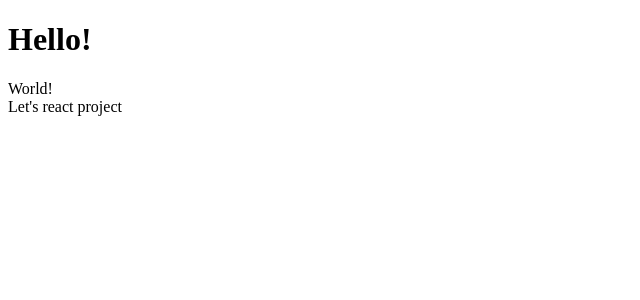
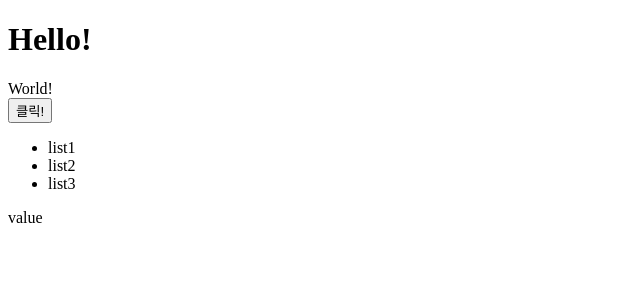
Before and after one commit to seodaeya/react-web-starter, a React (Create React App) app: page / in a window 1280 px wide. Shown: the top 300 px of the page, without its empty margins (0-640 px from the left). Built offline with nearby package versions, Linux system fonts and the light colour scheme.

Commit message:
state, list, click 기능 추가

```diff
--- a/src/App.js
+++ b/src/App.js
@@ -1,13 +1,43 @@
 import React, {Component} from "react";
 import Header from "./components/Header";
+import State from "./components/State";
+import List from "./components/List";
 import Contents from "./components/Contents";
 
 class App extends Component {
+    /**
+     * 생성자: 초기화를 담당한다.
+     *
+     * @param props
+     */
+    constructor(props) {
+        super(props);
+
+        this.state = {
+            key: 'value',
+            list: [
+                { seq: 1, text: 'list1' },
+                { seq: 2, text: 'list2' },
+                { seq: 3, text: 'list3' }
+            ]
+        }
+    }
+
     render() {
         return (
             <div>
                 <Header text='Hello!'></Header>
-            <Contents value={`Let's react project`}></Contents>
+                <State click={() => {
+                    this.setState({
+                        key: 'State 컴포넌트 클릭!'
+                    })
+                }}></State>
+                <List list={this.state.list} click={(seq) => {
+                    this.setState({
+                        key: this.state.list.filter(data => data.seq === seq)[0].text
+                    })
+                }}></List>
+                <Contents value={this.state.key}></Contents>
             </div>
         );
     }
--- /dev/null
+++ b/src/components/List.js
@@ -0,0 +1,17 @@
+import {Component} from "react";
+
+class List extends Component {
+    render() {
+        return (
+            <ul>
+                { this.props.list.map(data => (
+                    <li key={data.seq} onClick={() => {
+                        this.props.click(data.seq);
+                    }} style={{cursor: 'pointer'}}>{data.text}</li>
+                )) }
+            </ul>
+        )
+    }
+}
+
+export default List;
--- /dev/null
+++ b/src/components/State.js
@@ -0,0 +1,11 @@
+import {Component} from "react";
+
+class State extends Component {
+    render() {
+        return (
+            <button onClick={this.props.click}>클릭!</button>
+        )
+    }
+}
+
+export default State;
```
Lines whose indentation alone changed are shown as unchanged.
